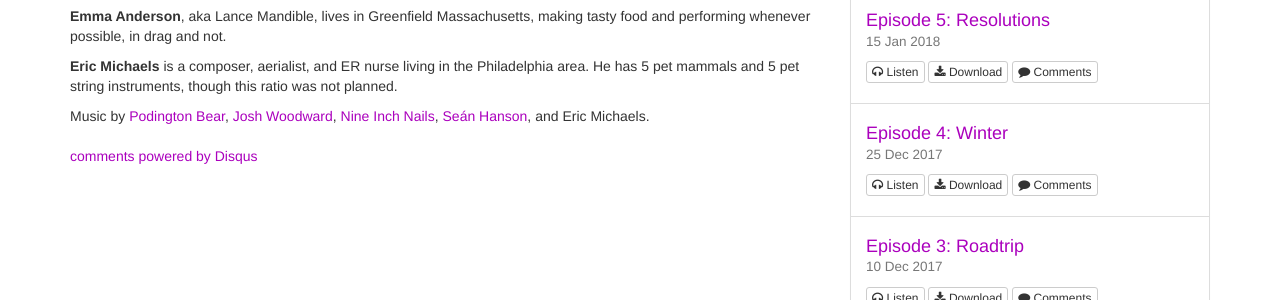
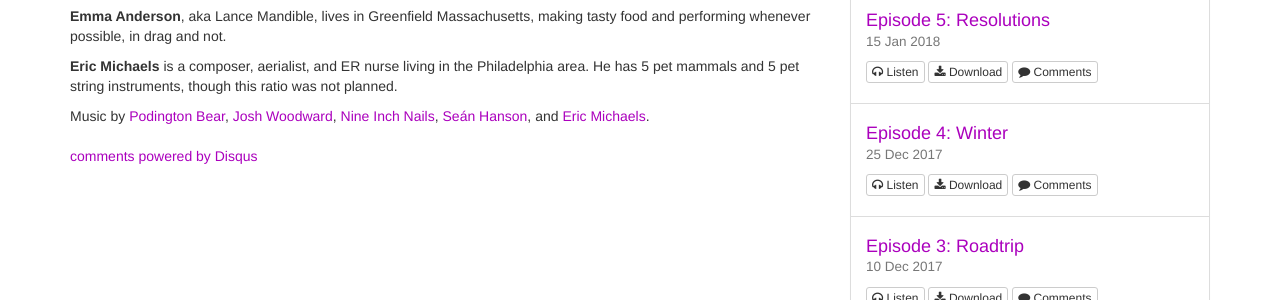
Before and after one commit to secondpage/secondpage, a Jekyll site: the page built from _posts/2018-01-29-gender.md, in a window 1280 px wide and 900 px high, scrolled down 572 px. Shown: the part 152-452 px from the top of the window. Built offline with Jekyll 4.4.1, drawn with Linux system fonts in a browser that asks for light colours; nearby versions of some CDN libraries; comment, search, counter and statistics services are not loaded; part of the change alters nothing that is shown.

```diff
--- a/_posts/2018-01-29-gender.md
+++ b/_posts/2018-01-29-gender.md
@@ -19,9 +19,10 @@ This week: Stories about gender.
 
 **Eric Michaels** is a composer, aerialist, and ER nurse living in the Philadelphia area. He has 5 pet mammals and 5 pet string instruments, though this ratio was not planned.
 
-Music by [Podington Bear][podington], [Josh Woodward][woodward], [Nine Inch Nails][nin], [Seán Hanson][sean], and Eric Michaels.
+Music by [Podington Bear][podington], [Josh Woodward][woodward], [Nine Inch Nails][nin], [Seán Hanson][sean], and [Eric Michaels][eric].
 
 [podington]: http://soundofpicture.com/
 [woodward]: http://www.joshwoodward.com/
 [sean]: http://seanmhanson.com/
 [nin]: http://www.nin.com/
+[eric]: https://ericmichaels.bandcamp.com/releases
```
